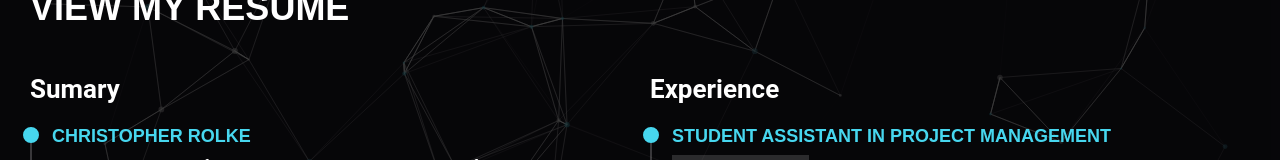
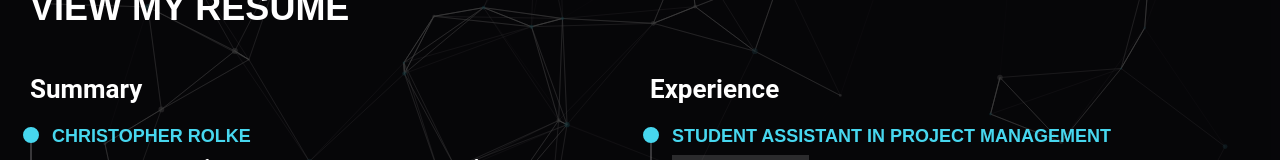
Before and after one commit to rolkef/Portfolio, a Next.js app: page /resume in a window 1280 px wide. Shown: the part 163-323 px from the top of the page. Built offline with nearby package versions, Linux system fonts and the light colour scheme.

Commit message:
spelling mistake

```diff
--- a/pages/resume.js
+++ b/pages/resume.js
@@ -20,7 +20,7 @@ export default function Resume() {
                         <div className="row">
                             <div className='grid grid-cols-1 md:grid-cols-2 gap-5'>
                                 <div className="col-span-1" data-aos="fade-rigt">
-                                    <h3 className='resume-title'>Sumary</h3>
+                                    <h3 className='resume-title'>Summary</h3>
                                     <div className='resume-item pb-0'>
                                         <h4>Christopher Rolke</h4>
                                         <p><em>
```
